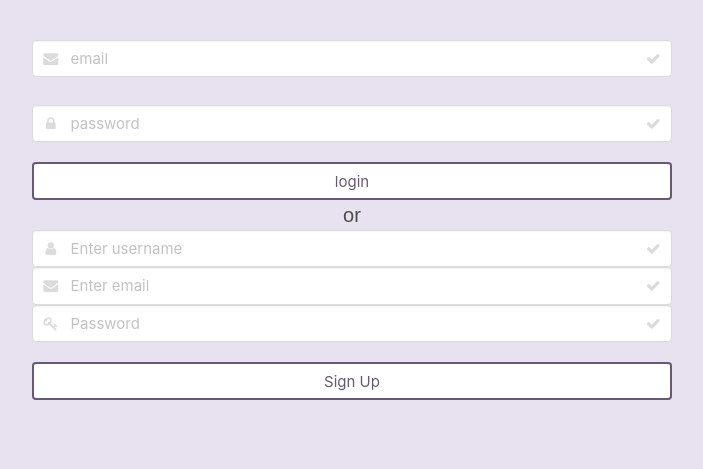
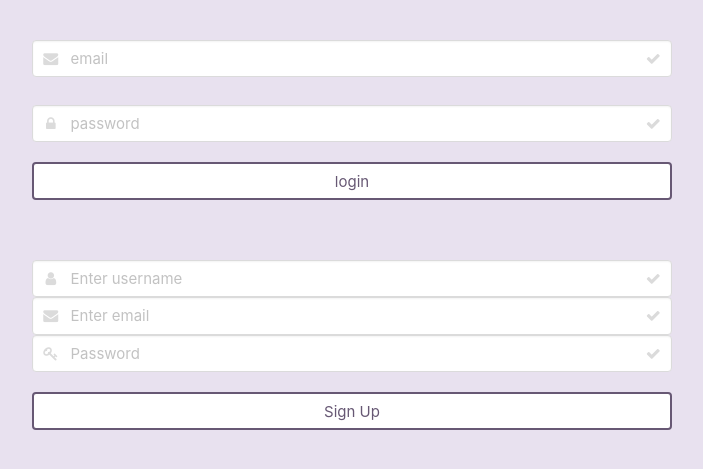
Before and after one commit to aimeedarling/2-Project, a Node server app: page /login in a window 1280 px wide. Shown: the part 83-552 px from the top of the page, without its empty margins (288-991 px from the left). Run offline with Node 20, Linux system fonts and the light colour scheme; some libraries are stand-ins or nearby versions.

Commit message:
completed usage, small change to login page to remove or text

```diff
--- a/views/login.hbs
+++ b/views/login.hbs
@@ -39,7 +39,7 @@
     </form>
 
 
-    <p class="temp-notice">or</p>
+    <p class="temp-notice"><br><br></p>
 
     {{!-- SIGNUP form --}}
     <form class="field signup-form">
```
Also changed, not shown: README.md.
